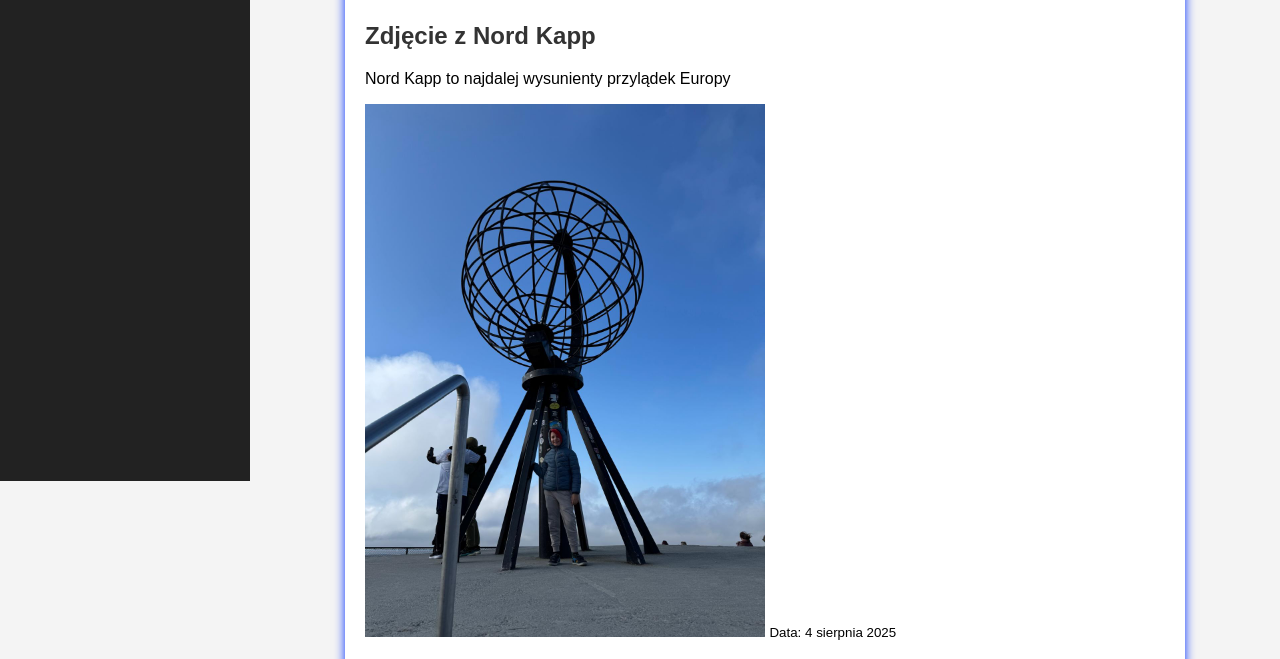
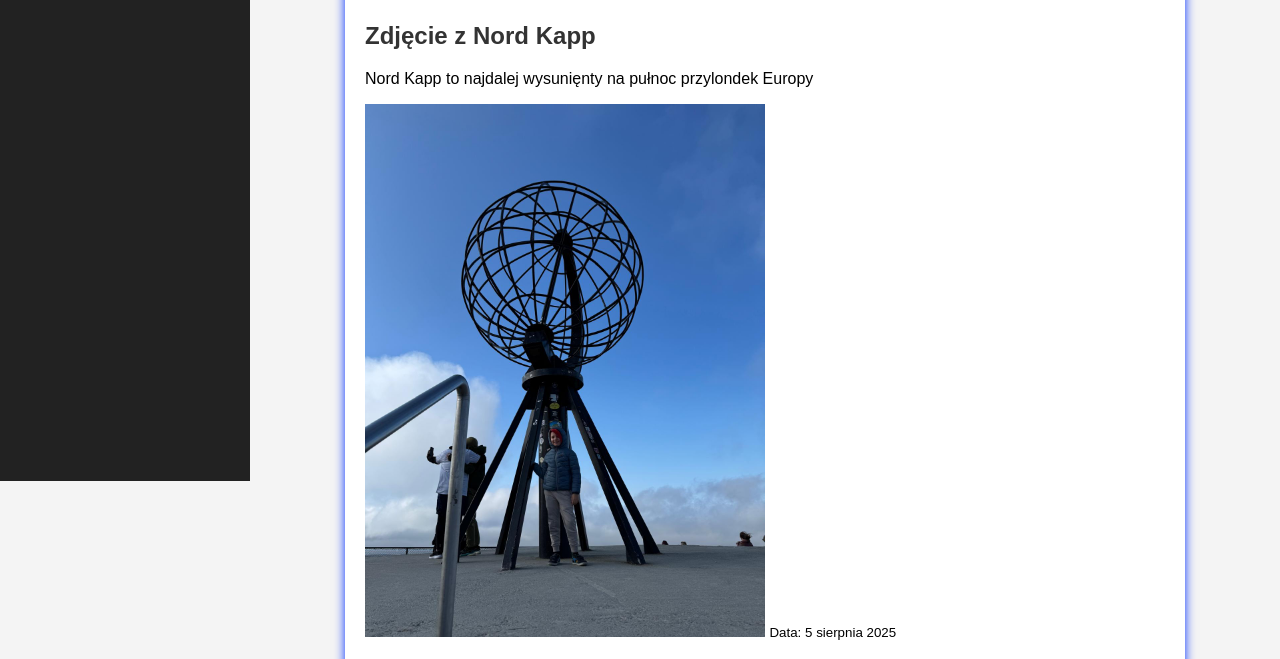
Before and after one commit to pzpz1/Blog-Pitera, a plain HTML site: page index.html in a window 1280 px wide. Shown: the part 319-978 px from the top of the page. Drawn offline with Linux system fonts and the light colour scheme.

Commit message:
Update index.html

```diff
--- a/index.html
+++ b/index.html
@@ -86,9 +86,9 @@
     </article>
         <article>
       <h2>Zdjęcie z Nord Kapp</h2>
-      <p>Nord Kapp to najdalej wysunienty przylądek Europy</p>
+      <p>Nord Kapp to najdalej wysunięnty na pułnoc przylondek Europy</p>
       <img src="https://raw.githubusercontent.com/pzpz1/Blog-Pitera/refs/heads/main/Planeta1.jpg" alt="Zdjęcie Nord Kapp" width="400" />
-          <small>Data: 4 sierpnia 2025</small>
+          <small>Data: 5 sierpnia 2025</small>
     </article>
 
   </main>
```
